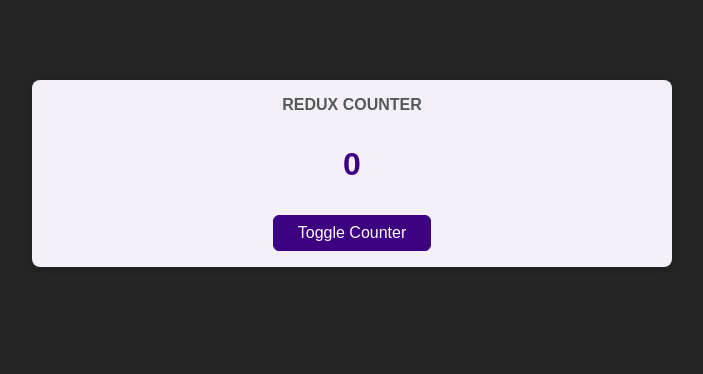
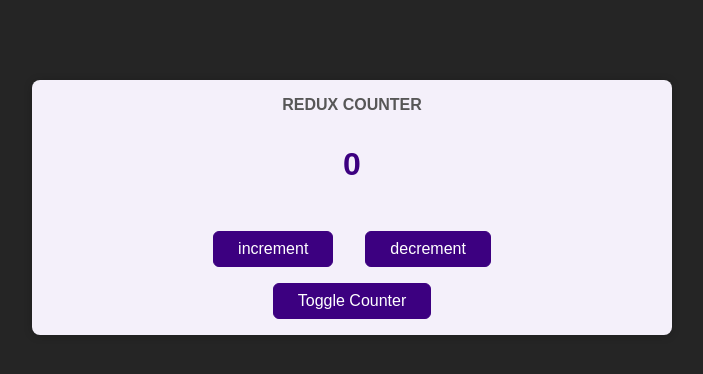
Before and after one commit to dasha12345-s/Counter-with-redux, a React (Create React App) app: page / in a window 1280 px wide. Shown: the top 374 px of the page, without its empty margins (288-991 px from the left). Built offline with nearby package versions, Linux system fonts and the light colour scheme.

Commit message:
Dispatchig Actions From Inside Components

```diff
--- a/src/components/Counter.js
+++ b/src/components/Counter.js
@@ -1,8 +1,21 @@
-import { useSelector, connect } from 'react-redux';
+import { useSelector, useDispatch } from 'react-redux';
 import classes from './Counter.module.css';
 
 const Counter = () => {
+
+  const dispatch = useDispatch();
   const counter = useSelector(state => state.counter);
+
+  const incrementHandler = () => {
+    dispatch(
+      {type: 'increment' }
+      );
+  };
+  const decrementHandler = () => {
+    dispatch(
+      {type: 'decrement' }
+    )
+  };
 
   const toggleCounterHandler = () => {};
 
@@ -10,6 +23,14 @@ const Counter = () => {
     <main className={classes.counter}>
       <h1>Redux Counter</h1>
       <div className={classes.value}>{counter}</div>
+      <div className='counter button'>
+        <button onClick={incrementHandler}>
+        increment
+        </button>
+        <button onClick={decrementHandler}>
+        decrement
+        </button>
+      </div>
       <button onClick={toggleCounterHandler}>Toggle Counter</button>
     </main>
   );
--- a/src/components/store/index.js
+++ b/src/components/store/index.js
@@ -4,15 +4,15 @@ const redux = require('redux');
 
 const counterRedux = (state = { counter: 0 }, action) => {
 
-  if (action.type === 'incremen'){
+  if (action.type === 'increment'){
     return{
-      couner: state.counter + 1
+      counter: state.counter + 1
     }
   }
 
-  if (action.type === 'decremen'){
+  if (action.type === 'decrement'){
     return{
-      couner: state.counter - 1
+      counter: state.counter - 1
     }
   }
   return state;
@@ -21,6 +21,3 @@ const counterRedux = (state = { counter: 0 }, action) => {
 const store = createStore(counterRedux);
 
 export default store;
-
-// store.dispatch('increment')
-// store.dispatch('decrement')
--- a/src/index.css
+++ b/src/index.css
@@ -24,3 +24,7 @@ button:active {
   background-color: #5b14ac;
   border-color: #5b14ac;
 }
+
+.counter button {
+  margin: 1rem;
+}
```
